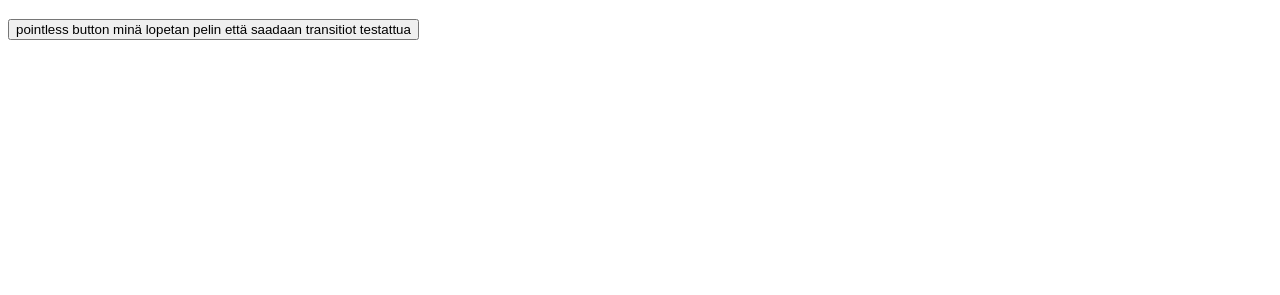
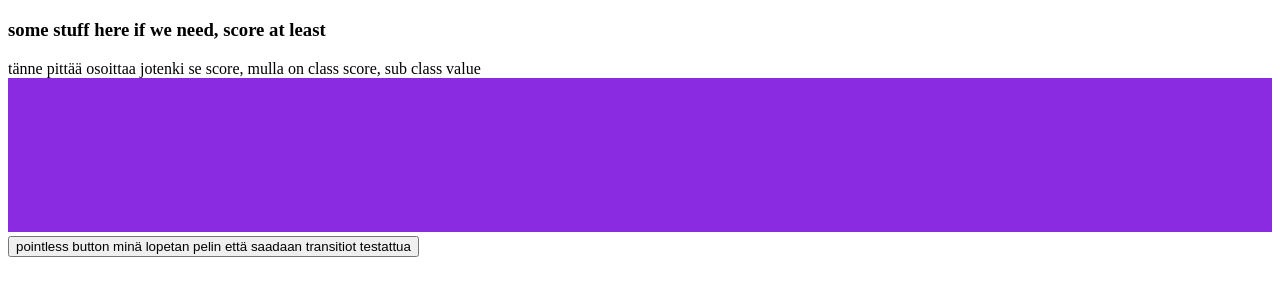
Before and after one commit to fetaplop/m1-project-game, a website: page index.html in a window 1280 px wide. Both pictures are taken after a click on the button "Start Game". Shown: the part 61-356 px from the top of the page. Drawn offline with Linux system fonts and the light colour scheme.

Commit message:
edit game.js, add arrow-box class

```diff
--- a/css/style.css
+++ b/css/style.css
@@ -0,0 +1,8 @@
+canvas {
+    background-color: blueviolet;
+}
+
+/*
+note! ehkä vielä game-conatiner class sinne main.js:ään??
+
+*/
--- a/src/game.js
+++ b/src/game.js
@@ -1,12 +1,59 @@
+"use strict"
+
+class Game {
+    constructor() {
+        this.arrows = []; // reserved but not used yet, kai ne pitää olla pelissä kans määritelty??
+        this.arrowBoxes = []; // pitäiskö tää tehä toisin?
+        this.timeIsUp = false; // teenkö timerin erikseen???
+        this.timer = 0; // tässä tää nyt on
+        this.score = 0;
+        this.gameScreen = null;
+        this.canvas = null;
+        this.ctx = null;
+
+        }
+
+        //methods
+        start() {
+            // referencing the canvas and setting 2D context
+            const canvasCont = document.querySelector(".canvas-container");
+            console.log(canvasCont)
+            this.canvas = this.gameScreen.querySelector("canvas"); // setting canvas html element as our canvas property
+            this.ctx = this.canvas.getContext("2d"); // just like the example
+
+            // score and timer should be assigned here to their respective html elements so their value can be assigned through a var name
+            this.scoreElement = this.gameScreen.querySelector(".score .value") // why do we not use "let this.scoreElemen.... ?""
+
+            // fixing canvas size, check later if ok
+            this.containerWidth = canvasCont.clientWidth;
+            this.containerHeigth = canvasCont.clientHeight;
+
+            this.canvas.width = this.containerWidth;
+            this.canvas.height = this.containerHeigth;
+
+            //thats visuals, now the game loop
+            //
+            console.log("start was invoked and we made it to the end of setting visuals!")
+
+            // make arrow-boxes
+
+            // muista se bind!!!!!
+        }
+
+
+        // ehkä kannattaa luoda oma class arrow-boxeille.
+        // ne voi määritää tässä startissa ja antaa argumenttina tää canvas(!!!) ja montako boxii halutaan
+        // ne varmaan kannatta flex boxata paikoilleen
+        // jos rakentaa sen alusta alkaen näin, on helpompi tehä ensin yks ja sit useempi box (ja niille arrowit)
+
+                // next method
+        // so now we create the arrow-boxes inside start()!!!!!!!!!!!!
+        // maybe then we start populating screen woth arrows
+
+}
 // Class Game...
 /*
 properties:
-ctx
-canvas
-gameScreen
-"arrow-goals" that should align with falling arrows
-score
-timer
 
 methods
 eventListener for key presses -> highlight pressed key
--- a/src/main.js
+++ b/src/main.js
@@ -26,9 +26,18 @@ let splashStr = `
     </main>
 `
 let gameStr = `
-    <main>
-        <h1>this  g a m e </h1>
-        <button>pointless button minä lopetan pelin että saadaan transitiot testattua</button>
+    <main class = "game-container">
+        <header>
+            <h1>this  g a m e </h1>
+            <div class="score">
+                <h3>some stuff here if we need, score at least</h3>
+                <span class="value"> tänne pittää osoittaa jotenki se score, mulla on class score, sub class value <span\>
+            </div>
+        </header> <!-- ehkä se timer yms tänne-->
+            <div class = "canvas-container">
+                <canvas></canvas> <!-- this is too small!!! why?! -->
+            </div>
+            <button>pointless button minä lopetan pelin että saadaan transitiot testattua</button>
     </main>
 `
 let gameOver = `
@@ -89,6 +98,12 @@ function startGame() {
     // täältä pitäis kutsua uus peli ja pelin ite pitäis tietää sillon ku se loppuu.
     // silloin uuden pelin invoken jälkeen kun se on suorittanut loppuun voi vaan suoraan ajaa andGamen, joka saa
     // pelitltä scoren. eli ei mittään iffiä että onko peli loppunu tänne mainiin!
+
+    game = new Game();
+    game.gameScreen = gameScreen; // question, why we do it like this?
+    // gameScreen is now set, now we need to jump into the loop by invoking it through our new game object
+
+    game.start();
 }
 
 function endGame(score) { // it's a very good idea to import score to gameover screen
```
Also changed, not shown: src/arrow-box.js (added, +8 -0 lines), Readme.md, index.html (line endings or trailing spaces).
